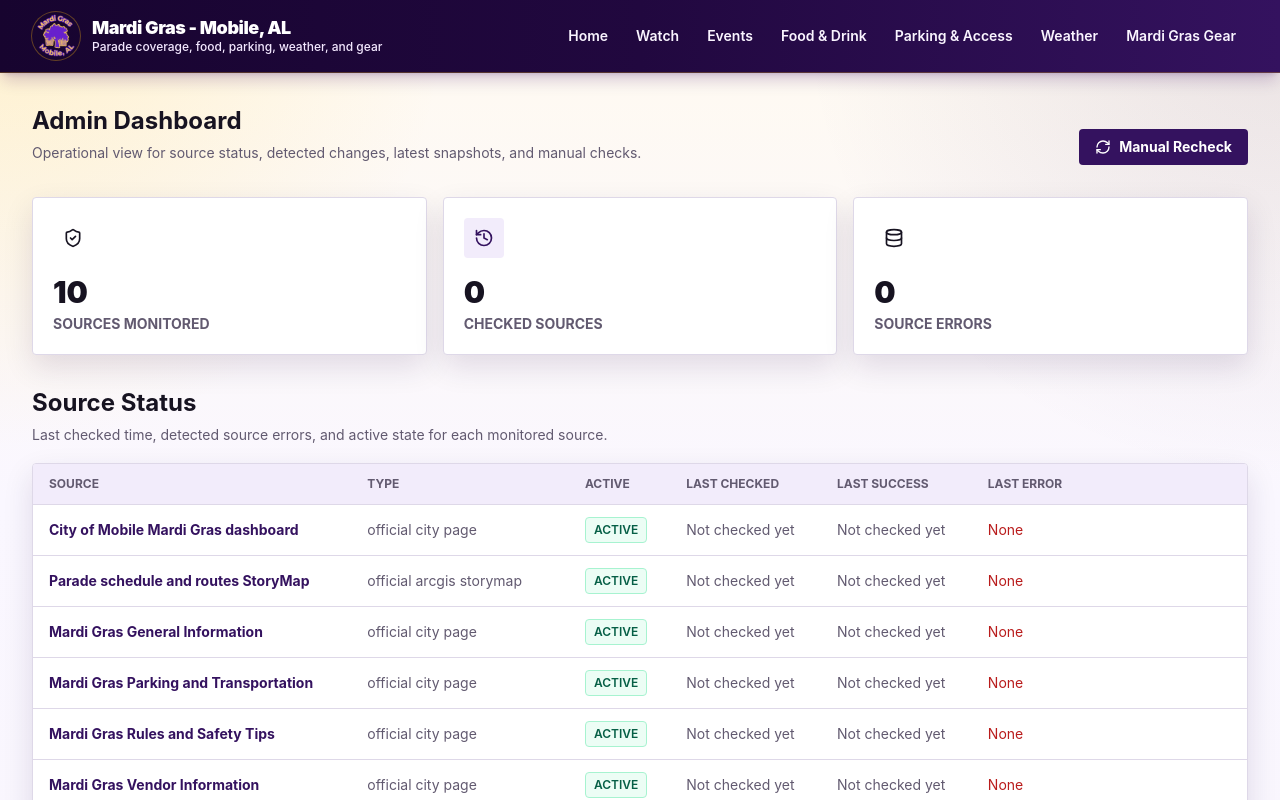
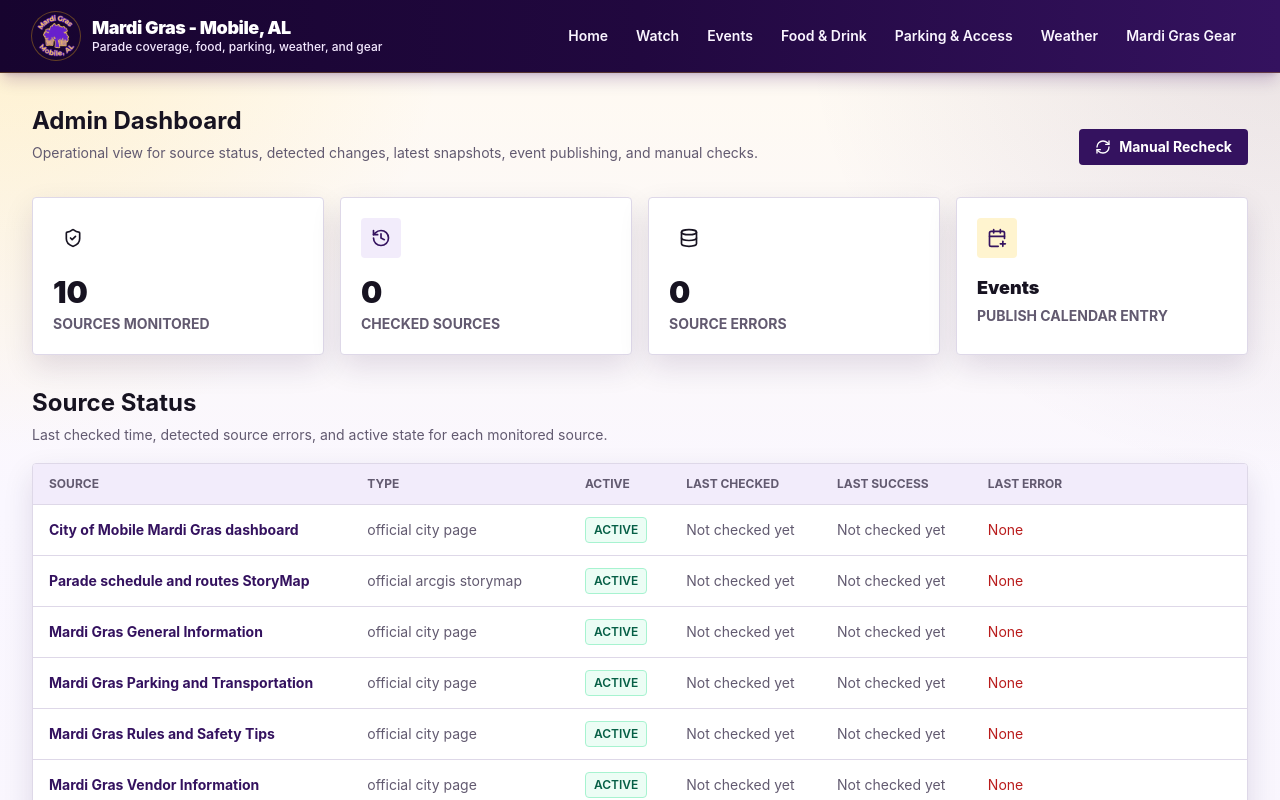
Before and after one commit to TheCryptoArborist/251mardigras, a Next.js app: page /admin in a window 1280 px wide. Shown: the top 800 px of the page. Built offline with nearby package versions, Linux system fonts and the light colour scheme; no server answers; the database is empty; what @next/env would draw is missing.

Commit message:
Link admin dashboard to event publisher

```diff
--- a/src/app/admin/page.tsx
+++ b/src/app/admin/page.tsx
@@ -1,4 +1,5 @@
-import { Database, History, ShieldCheck } from "lucide-react";
+import Link from "next/link";
+import { CalendarPlus, Database, History, ShieldCheck } from "lucide-react";
 import { AdminRecheckButton } from "@/components/AdminRecheckButton";
 import { AdminSourceTable } from "@/components/AdminSourceTable";
 import { ChangeHistoryTable } from "@/components/ChangeHistoryTable";
@@ -18,14 +19,21 @@ export default async function AdminPage() {
     <div className="mx-auto max-w-7xl space-y-8 px-4 py-8 sm:px-6 lg:px-8">
       <SectionHeader
         title="Admin Dashboard"
-        description="Operational view for source status, detected changes, latest snapshots, and manual checks."
+        description="Operational view for source status, detected changes, latest snapshots, event publishing, and manual checks."
         action={<AdminRecheckButton />}
       />
 
-      <section className="grid gap-4 md:grid-cols-3">
+      <section className="grid gap-4 md:grid-cols-4">
         <AdminMetric icon={<ShieldCheck className="h-5 w-5" />} label="Sources monitored" value={String(sources.length)} tone="green" />
         <AdminMetric icon={<History className="h-5 w-5" />} label="Checked sources" value={String(checkedSources.length)} tone="purple" />
         <AdminMetric icon={<Database className="h-5 w-5" />} label="Source errors" value={String(sourcesWithErrors.length)} tone={sourcesWithErrors.length ? "red" : "green"} />
+        <Link href="/admin/community-events" className="rounded border border-parade-line bg-white p-5 shadow-civic transition hover:-translate-y-0.5 hover:shadow-lg">
+          <div className="grid h-10 w-10 place-items-center rounded bg-parade-goldSoft text-parade-purple">
+            <CalendarPlus className="h-5 w-5" aria-hidden="true" />
+          </div>
+          <p className="mt-4 text-lg font-black text-parade-ink">Events</p>
+          <p className="mt-1 text-sm font-bold uppercase text-parade-muted">Publish calendar entry</p>
+        </Link>
       </section>
 
       <section>
```
